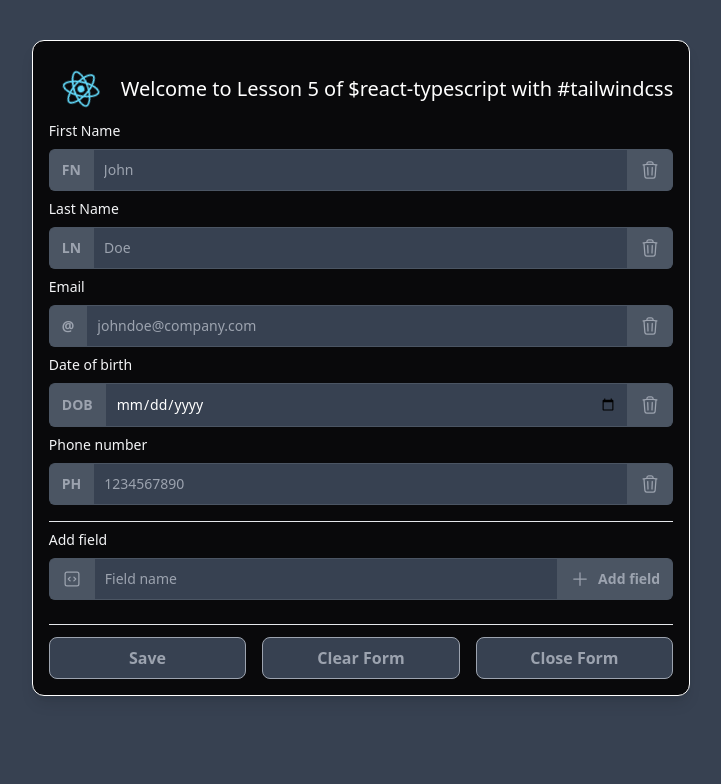
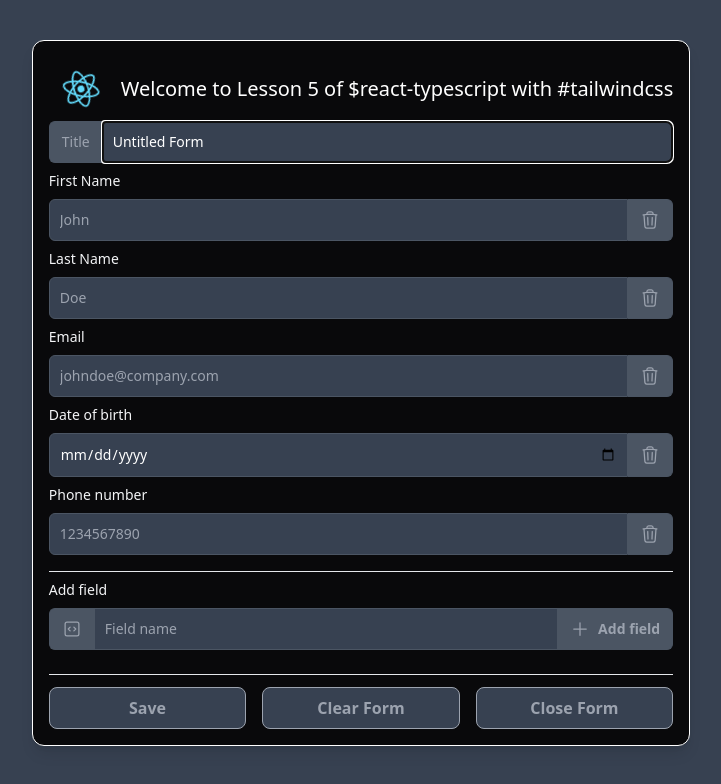
Before and after one commit to suprabathk/ReactForAllSubmissions, a React (Create React App) app: page / in a window 1280 px wide. Both pictures are taken after a click on the button "Open Form". Shown: the top 784 px of the page, without its empty margins (279-1000 px from the left). Built offline with nearby package versions, Linux system fonts and the light colour scheme.

Commit message:
Multiple forms storage

```diff
--- a/src/AppIcons.tsx
+++ b/src/AppIcons.tsx
@@ -117,3 +117,20 @@
     />
   </svg>
 );
+
+export const TitleIcon = ({ className }: { className: string }) => (
+  <svg
+    xmlns="http://www.w3.org/2000/svg"
+    fill="none"
+    viewBox="0 0 24 24"
+    strokeWidth={1.5}
+    stroke="currentColor"
+    className="w-6 h-6"
+  >
+    <path
+      strokeLinecap="round"
+      strokeLinejoin="round"
+      d="M10.5 21l5.25-11.25L21 21m-9-3h7.5M3 5.621a48.474 48.474 0 016-.371m0 0c1.12 0 2.233.038 3.334.114M9 5.25V3m3.334 2.364C11.176 10.658 7.69 15.08 3 17.502m9.334-12.138c.896.061 1.785.147 2.666.257m-4.589 8.495a18.023 18.023 0 01-3.827-5.802"
+    />
+  </svg>
+);
--- a/src/LabelledInput.tsx
+++ b/src/LabelledInput.tsx
@@ -4,7 +4,6 @@
 export function LabelledInput(props: {
   id: number;
   label: string;
-  icon: string;
   type: string;
   placeholder: string;
   updateValueCB: (id: number, value: string) => void;
@@ -20,9 +19,6 @@
         {props.label}
       </label>
       <div className="flex">
-        <span className="inline-flex font-semibold items-center px-3 text-sm border border-r-0 rounded-l-md bg-gray-600 text-gray-400 border-gray-600">
-          {props.icon}
-        </span>
         <input
           type={props.type}
           id={`field-${props.id}`}
@@ -30,7 +26,7 @@
           onChange={(event) =>
             props.updateValueCB(props.id, event.target.value)
           }
-          className="rounded-none border block flex-1 min-w-0 w-full text-sm p-2.5 bg-gray-700 border-gray-600 placeholder-gray-400 text-white focus:ring-blue-500 focus:border-blue-500"
+          className="rounded-none border block flex-1 min-w-0 w-full text-sm p-2.5 bg-gray-700 rounded-l-md border-gray-600 placeholder-gray-400 text-white focus:ring-blue-500 focus:border-blue-500"
           placeholder={props.placeholder}
         />
         <button
--- a/src/components/Form.tsx
+++ b/src/components/Form.tsx
@@ -1,15 +1,18 @@
-import React, { useEffect, useState } from "react";
+import React, { useEffect, useRef, useState } from "react";
 import { FieldIcon, PlusIcon } from "../AppIcons";
 import { LabelledInput } from "../LabelledInput";
+
+interface formData {
+  id: number;
+  title: string;
+  formFields: formField[];
+}
 
 interface formField {
   id: number;
   label: string;
   type: string;
   placeholder: string;
-  // icon: JSX.Element;
-  //Temporarily Using String as icon because Local Storage cannot store JSX components
-  icon: string;
   value: string;
 }
 
@@ -19,8 +22,6 @@
     label: "First Name",
     type: "text",
     placeholder: "John",
-    // icon: <PersonIcon className={"w-5 h-5"} />,
-    icon: "FN",
     value: "",
   },
   {
@@ -28,8 +29,6 @@
     label: "Last Name",
     type: "text",
     placeholder: "Doe",
-    // icon: <PersonIcon className={"w-5 h-5"} />,
-    icon: "LN",
     value: "",
   },
   {
@@ -37,8 +36,6 @@
     label: "Email",
     type: "text",
     placeholder: "johndoe@company.com",
-    // icon: <EmailIcon className={"w-5 h-5"} />,
-    icon: "@",
     value: "",
   },
   {
@@ -46,8 +43,6 @@
     label: "Date of birth",
     type: "date",
     placeholder: "01-01-2000",
-    // icon: <CalendarIcon className={"w-5 h-5"} />,
-    icon: "DOB",
     value: "",
   },
   {
@@ -55,27 +50,49 @@
     label: "Phone number",
     type: "tel",
     placeholder: "1234567890",
-    // icon: <PhoneIcon className={"w-5 h-5"} />,
-    icon: "PH",
     value: "",
   },
 ];
 
-const saveFormData = (currentState: formField[]) => {
-  localStorage.setItem("formFields", JSON.stringify(currentState));
+const saveLocalForms = (localForms: formData[]) => {
+  localStorage.setItem("savedForms", JSON.stringify(localForms));
 };
 
-const getInitialFormData: () => formField[] = () => {
-  const formFieldsJSON = localStorage.getItem("formFields");
-  const persistantFormFields = formFieldsJSON
-    ? JSON.parse(formFieldsJSON)
-    : initialFormFields;
-  return persistantFormFields;
+const saveFormData = (currentState: formData) => {
+  const localForms = getLocalForms();
+  const updatedLocalForms = localForms.map((form) =>
+    form.id === currentState.id ? currentState : form
+  );
+  saveLocalForms(updatedLocalForms);
+};
+
+const getLocalForms: () => formData[] = () => {
+  const savedFormsJSON = localStorage.getItem("savedForms");
+  return savedFormsJSON ? JSON.parse(savedFormsJSON) : [];
+};
+
+const getInitialFormData: () => formData = () => {
+  const localForms = getLocalForms();
+  if (localForms.length > 0) {
+    return localForms[0];
+  }
+  const newForm = {
+    id: Number(new Date()),
+    title: "Untitled Form",
+    formFields: initialFormFields,
+  };
+  saveLocalForms([...localForms, newForm]);
+  return newForm;
 };
 
 export function Form(props: { closeFormCB: () => void }) {
-  const [fieldState, setFieldState] = useState(getInitialFormData());
+  const [fieldState, setFieldState] = useState(() => getInitialFormData());
   const [newLabel, setNewLabel] = useState("");
+  const titleRef = useRef<HTMLInputElement>(null);
+
+  useEffect(() => {
+    titleRef.current?.focus();
+  }, []);
 
   useEffect(() => {
     let timeout = setTimeout(() => {
@@ -88,37 +105,45 @@
   }, [fieldState]);
 
   const addField = () => {
-    setFieldState([
+    setFieldState({
       ...fieldState,
+      formFields: [
+        ...fieldState.formFields,
         {
           id: Number(new Date()),
           label: newLabel,
           type: "text",
           placeholder: newLabel,
-        icon: newLabel !== "" ? newLabel[0].toUpperCase() : "A",
           value: "",
         },
-    ]);
+      ],
+    });
+    setNewLabel("");
   };
 
   const removeField = (id: number) => {
-    setFieldState(fieldState.filter((field) => field.id !== id));
+    setFieldState({
+      ...fieldState,
+      formFields: fieldState.formFields.filter((field) => field.id !== id),
+    });
   };
 
   const clearForm = () => {
-    setFieldState(
-      fieldState.map((field) => {
+    setFieldState({
+      ...fieldState,
+      formFields: fieldState.formFields.map((field) => {
         return {
           ...field,
           value: "",
         };
-      })
-    );
+      }),
+    });
   };
 
   const updateValue = (id: number, value: string) => {
-    setFieldState(
-      fieldState.map((field) => {
+    setFieldState({
+      ...fieldState,
+      formFields: fieldState.formFields.map((field) => {
         if (id === field.id) {
           return {
             ...field,
@@ -126,19 +151,35 @@
           };
         }
         return field;
-      })
-    );
+      }),
+    });
   };
 
   return (
     <div className="flex flex-col gap-4 divide-y">
       <div className="flex flex-col gap-2">
-        {fieldState.map((field) => (
+        <div className="flex">
+          <span className="inline-flex items-center px-3 text-sm border border-r-0 rounded-l-md bg-gray-600 text-gray-400 border-gray-600">
+            Title
+          </span>
+          <input
+            type="text"
+            id="form-title"
+            ref={titleRef}
+            value={fieldState.title}
+            onChange={(event) =>
+              setFieldState({ ...fieldState, title: event.target.value })
+            }
+            className="rounded-none border block flex-1 min-w-0 w-full text-sm p-2.5 rounded-r-md bg-gray-700 border-gray-600 placeholder-gray-400 text-white focus:ring-blue-500 focus:border-blue-500"
+            placeholder="Form title"
+          />
+        </div>
+
+        {fieldState.formFields.map((field) => (
           <LabelledInput
             key={field.id}
             id={field.id}
             label={field.label}
-            icon={field.icon}
             type={field.type}
             value={field.value}
             updateValueCB={updateValue}
```
Lines whose indentation alone changed are shown as unchanged.
